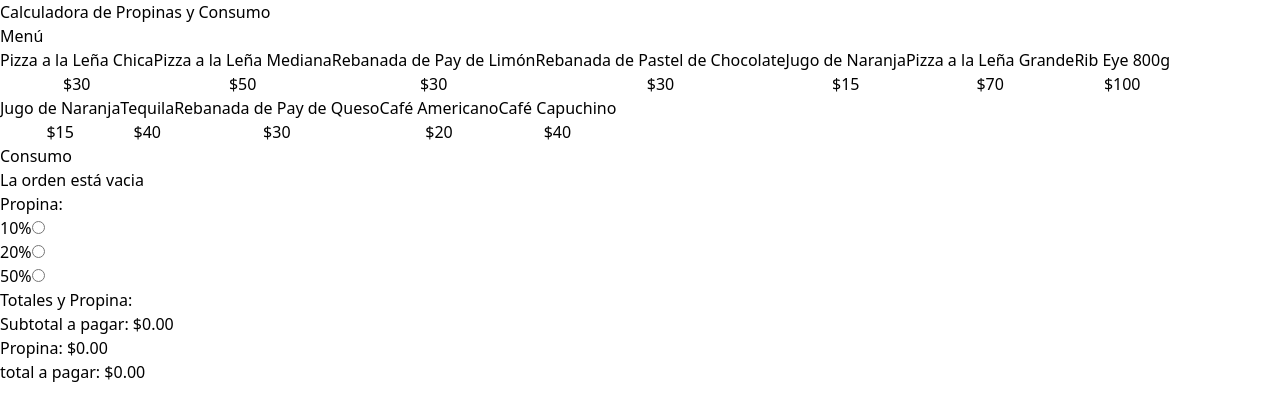
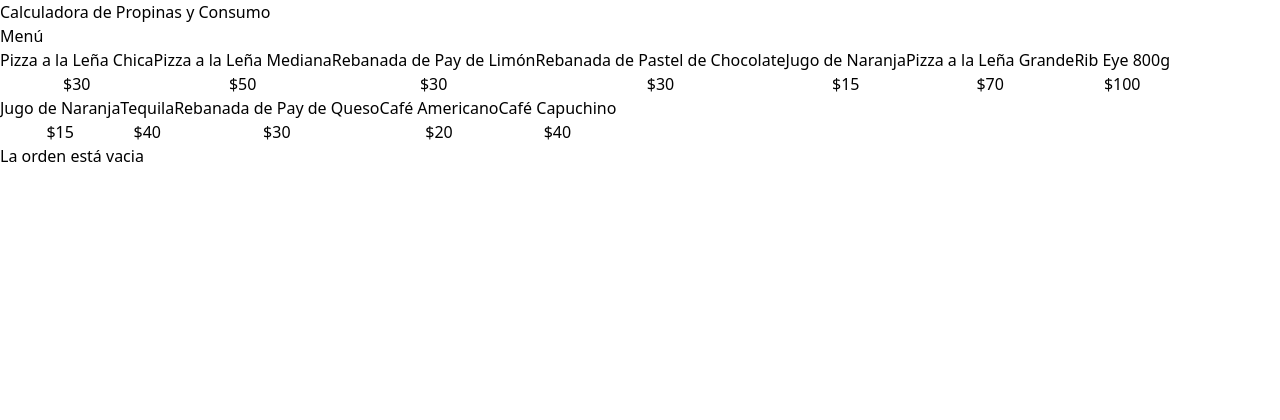
Before and after one commit to nicotoconas007/calculadora_propinas, a React (Vite) app: page / in a window 1280 px wide. Shown: the top 420 px of the page. Built offline with nearby package versions, Linux system fonts and the light colour scheme.

Commit message:
Detalles de codigo y funcion placeOrder para resetear los states de order y tip

```diff
--- a/src/App.tsx
+++ b/src/App.tsx
@@ -8,7 +8,7 @@
 
 function App() {
 
-  const { order, addItem, removeItem, tip, setTip } = userOrder()
+  const { order, addItem, removeItem, tip, setTip, placeOrder } = userOrder()
 
   return (
     <>
@@ -30,6 +30,8 @@
           </div>
         </div>
         <div className="border border-dashed border-slate-300 p-5 rounded-lg space-y-10">
+          {order.length > 0 ? (
+            <>
               <OrderContents
               order={order}
               removeItem={removeItem}
@@ -37,12 +39,18 @@
 
               <TipPercentageForm
                 setTip={setTip}
+                tip={tip}
               />
 
               <OrderTotals
                 order={order}
                 tip={tip}
+                placeOrder={placeOrder}
               />
+            </>
+          ) : (
+            <p className="text-center">La orden está vacia</p>
+          )}
         </div>
       </main>
     </>
--- a/src/components/OrderContents.tsx
+++ b/src/components/OrderContents.tsx
@@ -12,10 +12,8 @@
         <h2 className='font-black text-4xl'> Consumo </h2>
 
         <div className="space-y-3 mt-10">
-            {order.length === 0 ?
-                <p className="text-center">La orden está vacia</p>
-            : (
-                order.map( item => (
+
+            {order.map( item => (
                 <div
                 key={item.id}
                 className="flex justify-between items-center border-t border-gray-200 py-5 last-of-type:border-b"
@@ -37,7 +35,7 @@
                     </button>
                 </div>
                 ))
-            ) }
+            }
         </div>
     </div>
   )
--- a/src/components/OrderTotals.tsx
+++ b/src/components/OrderTotals.tsx
@@ -5,9 +5,10 @@
 type OrderTotalsProps = {
     order: OrderItem[]
     tip: number
+    placeOrder: () => void
 }
 
-export default function OrderTotals({order, tip} : OrderTotalsProps) {
+export default function OrderTotals({order, tip, placeOrder} : OrderTotalsProps) {
 
 const SubtotalAmount = useMemo(() => order.reduce((total, item) => total + (item.quantity * item.price), 0), [order])
 const tipAmount = useMemo(() => SubtotalAmount * tip, [tip, order])
@@ -30,8 +31,12 @@
             </p>
         </div>
 
-        <button className="">
-
+        <button
+            className="w-full bg-black p-3 uppercase text-white mt-10 font-bold disabled:opacity-10"
+            disabled={totalAmount === 0}
+            onClick={placeOrder}
+        >
+            Guardar Orden
         </button>
     </>
   )
--- a/src/components/TipPercentageForm.tsx
+++ b/src/components/TipPercentageForm.tsx
@@ -18,22 +18,24 @@
 
 type TipPercentageFormProps = {
     setTip: React.Dispatch<React.SetStateAction<number>>
+    tip: number
 }
 
-export default function TipPercentageForm({setTip} : TipPercentageFormProps) {
+export default function TipPercentageForm({setTip, tip} : TipPercentageFormProps) {
   return (
     <div>
         <h3 className="font-black text-2xl">Propina:</h3>
 
         <form>
-            {tipOptions.map(tip => (
-                <div key={tip.id} className="flex gap-2">
-                    <label htmlFor={tip.id}>{tip.label}</label>
+            {tipOptions.map(tipOption => (
+                <div key={tipOption.id} className="flex gap-2">
+                    <label htmlFor={tipOption.id}>{tipOption.label}</label>
                     <input type="radio"
-                        id={tip.id}
+                        id={tipOption.id}
                         name="tip"
-                        value={tip.value}
+                        value={tipOption.value}
                         onChange={ e => setTip(+e.target.value)}
+                        checked={tipOption.value === tip}
                     />
                 </div>
             ))}
--- a/src/hooks/useOrder.ts
+++ b/src/hooks/useOrder.ts
@@ -23,11 +23,17 @@
         setOrder(order.filter( item => item.id !== id))
     }
 
+    const placeOrder = () => {
+        setOrder([])
+        setTip(0)
+    }
+
     return {
         order,
         tip,
         setTip,
         addItem,
-        removeItem
+        removeItem,
+        placeOrder
     }
 }
```
Lines whose indentation alone changed are shown as unchanged.
